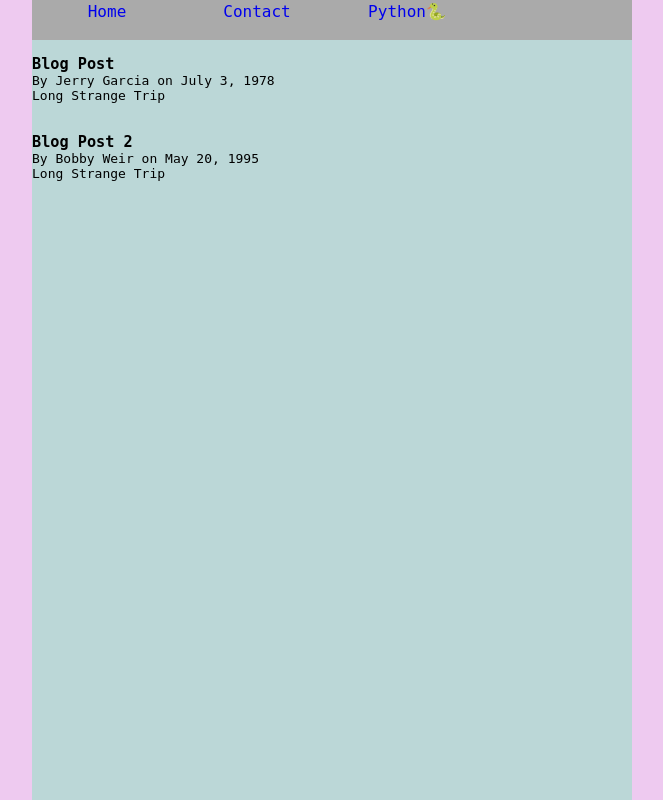
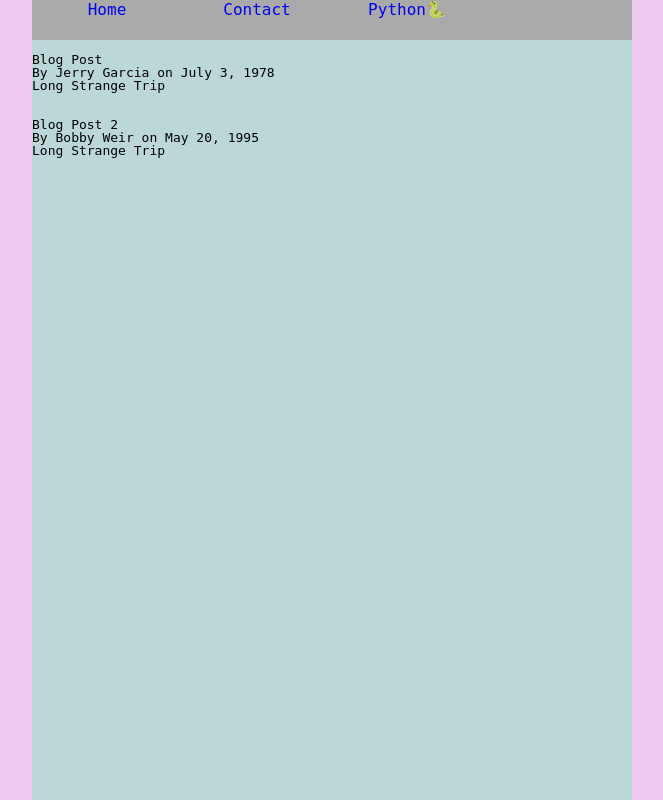
Before and after one commit to GeoffStengel/moonview, a Django app: page / in a window 1280 px wide. Shown: the whole page, without its empty margins (308-971 px from the left). Run offline with Django 5.2, Linux system fonts and the light colour scheme.

Commit message:
Added Auto Deploy From GitHub push to Heroku.  Site still not showing up.  Seems to be between Static Configuration in settings.py, or Procfile not set correctly

```diff
--- a/Procfile.txt
+++ b/Procfile.txt
@@ -1 +1 @@
-web: gunicorn moonview.wsgi:application --log-file -
+web: gunicorn moons.wsgi:application --log-file -
--- /dev/null
+++ b/home/static/home/css/reset.css
@@ -0,0 +1,48 @@
+/* http://meyerweb.com/eric/tools/css/reset/
+   v2.0 | 20110126
+   License: none (public domain)
+*/
+
+html, body, div, span, applet, object, iframe,
+h1, h2, h3, h4, h5, h6, p, blockquote, pre,
+a, abbr, acronym, address, big, cite, code,
+del, dfn, em, img, ins, kbd, q, s, samp,
+small, strike, strong, sub, sup, tt, var,
+b, u, i, center,
+dl, dt, dd, ol, ul, li,
+fieldset, form, label, legend,
+table, caption, tbody, tfoot, thead, tr, th, td,
+article, aside, canvas, details, embed,
+figure, figcaption, footer, header, hgroup,
+menu, nav, output, ruby, section, summary,
+time, mark, audio, video {
+	margin: 0;
+	padding: 0;
+	border: 0;
+	font-size: 100%;
+	font: inherit;
+	vertical-align: baseline;
+}
+/* HTML5 display-role reset for older browsers */
+article, aside, details, figcaption, figure,
+footer, header, hgroup, menu, nav, section {
+	display: block;
+}
+body {
+	line-height: 1;
+}
+ol, ul {
+	list-style: none;
+}
+blockquote, q {
+	quotes: none;
+}
+blockquote:before, blockquote:after,
+q:before, q:after {
+	content: '';
+	content: none;
+}
+table {
+	border-collapse: collapse;
+	border-spacing: 0;
+}
--- a/home/templates/home/base.html
+++ b/home/templates/home/base.html
@@ -5,7 +5,8 @@
 <head>
     <meta charset="UTF-8">
     <meta name="viewport" content="width=device-width, initial-scale=1.0">
-    <link rel="stylesheet" type="text/css" href="{% static 'home/css/styles.css'  %}"/>
+    <link rel="stylesheet" type="text/css" href="{% static 'home/css/reset.css'  %}"/>
+    <link rel="stylesheet" href="{% static 'home/css/styles.css'  %}"/>
     {% if title %}
         <title>Dynamic Django - {{ title }}</title>
     {% else %}
--- a/moons/settings.py
+++ b/moons/settings.py
@@ -139,7 +139,9 @@ STATIC_URL = '/static/'
 DEFAULT_AUTO_FIELD = 'django.db.models.BigAutoField'
 
 #WE ADDED THIS
-STATIC_ROOT = os.path.join(BASE_DIR, 'staticfiles')
+#STATIC_ROOT = os.path.join(BASE_DIR, 'staticfiles')
+STATIC_ROOT = os.path.join(BASE_DIR, 'static')
 STATICFILES_DIRS = (os.path.join(BASE_DIR, 'static'),)
 
+
 django_heroku.settings(locals())
```
